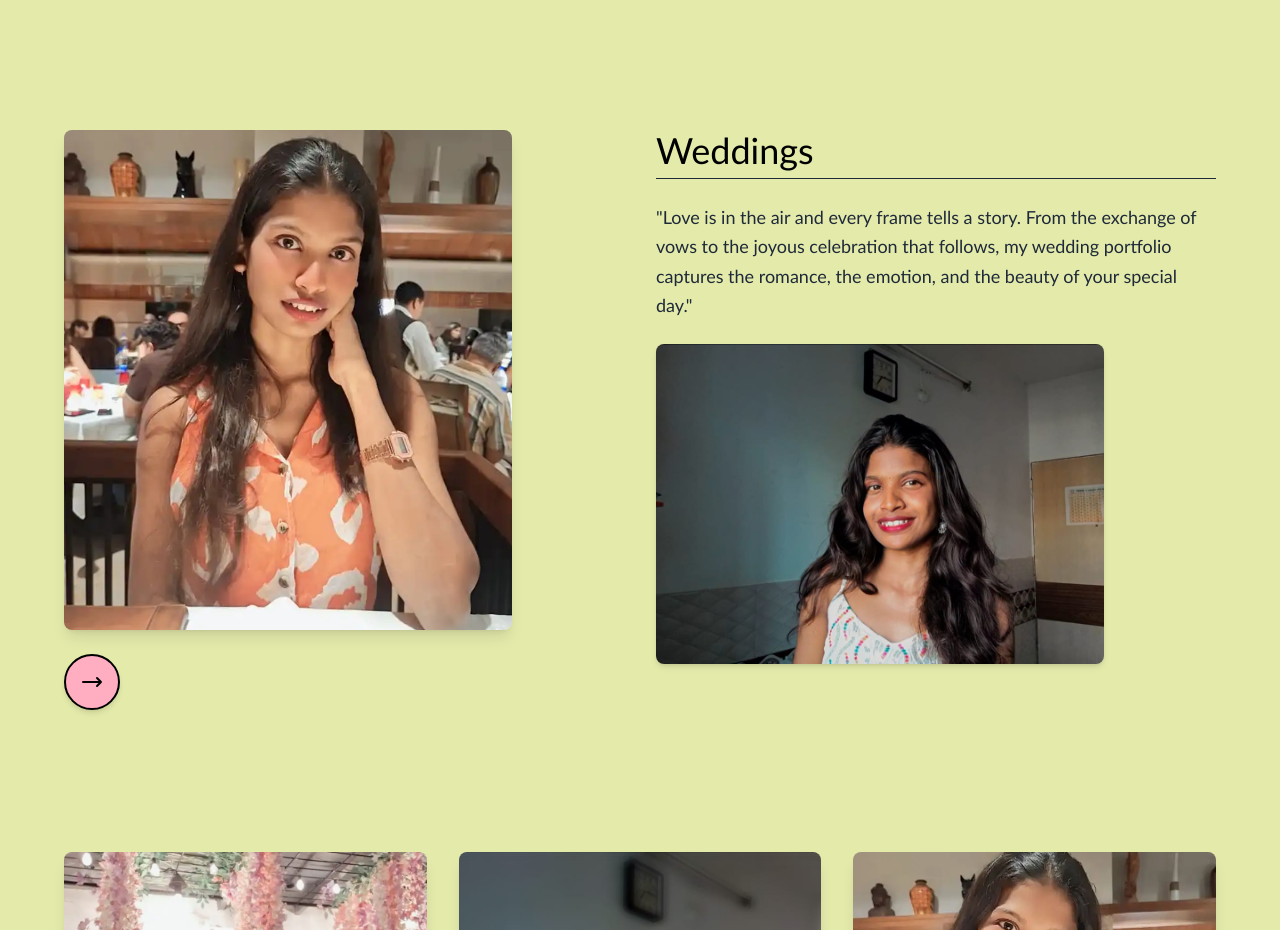
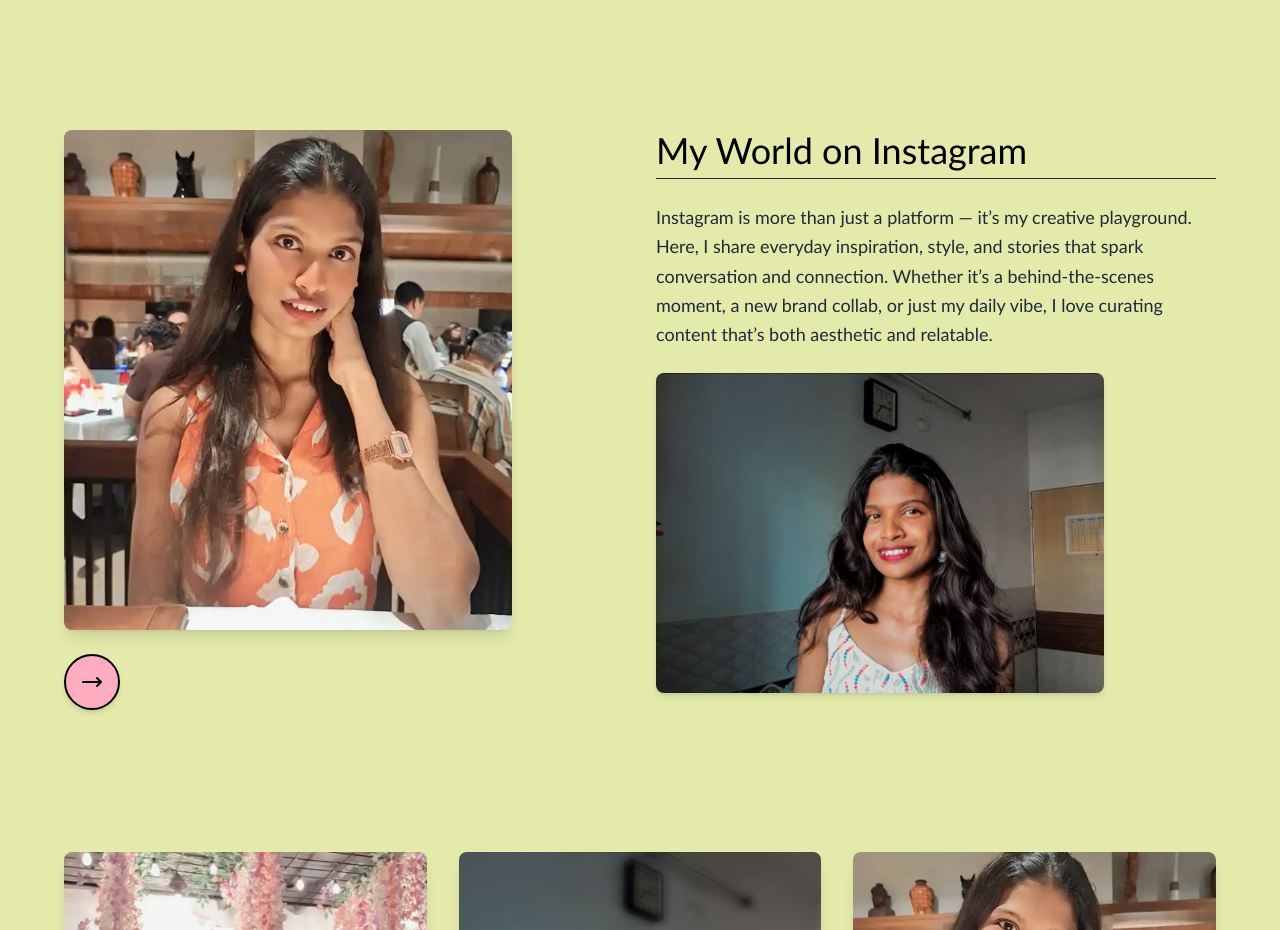
Before and after one commit to prathamm2506/sayali_portfolio_new, a React (Vite) app: page / in a window 1280 px wide. Shown: the part 2200-3130 px from the top of the page. Built offline with nearby package versions, Linux system fonts and the light colour scheme; a web font is replaced by a local one.

Commit message:
depolyment

```diff
--- a/src/components/ImageSlider.jsx
+++ b/src/components/ImageSlider.jsx
@@ -4,9 +4,9 @@
 const ImageSlider = () => {
   const slide = {
     id: 1,
-    title: "Weddings",
+    title: "My World on Instagram",
     description:
-      '"Love is in the air and every frame tells a story. From the exchange of vows to the joyous celebration that follows, my wedding portfolio captures the romance, the emotion, and the beauty of your special day."',
+      'Instagram is more than just a platform — it’s my creative playground. Here, I share everyday inspiration, style, and stories that spark conversation and connection. Whether it’s a behind-the-scenes moment, a new brand collab, or just my daily vibe, I love curating content that’s both aesthetic and relatable.',
     coupleImage:
       image4,
     ringsImage:
```
